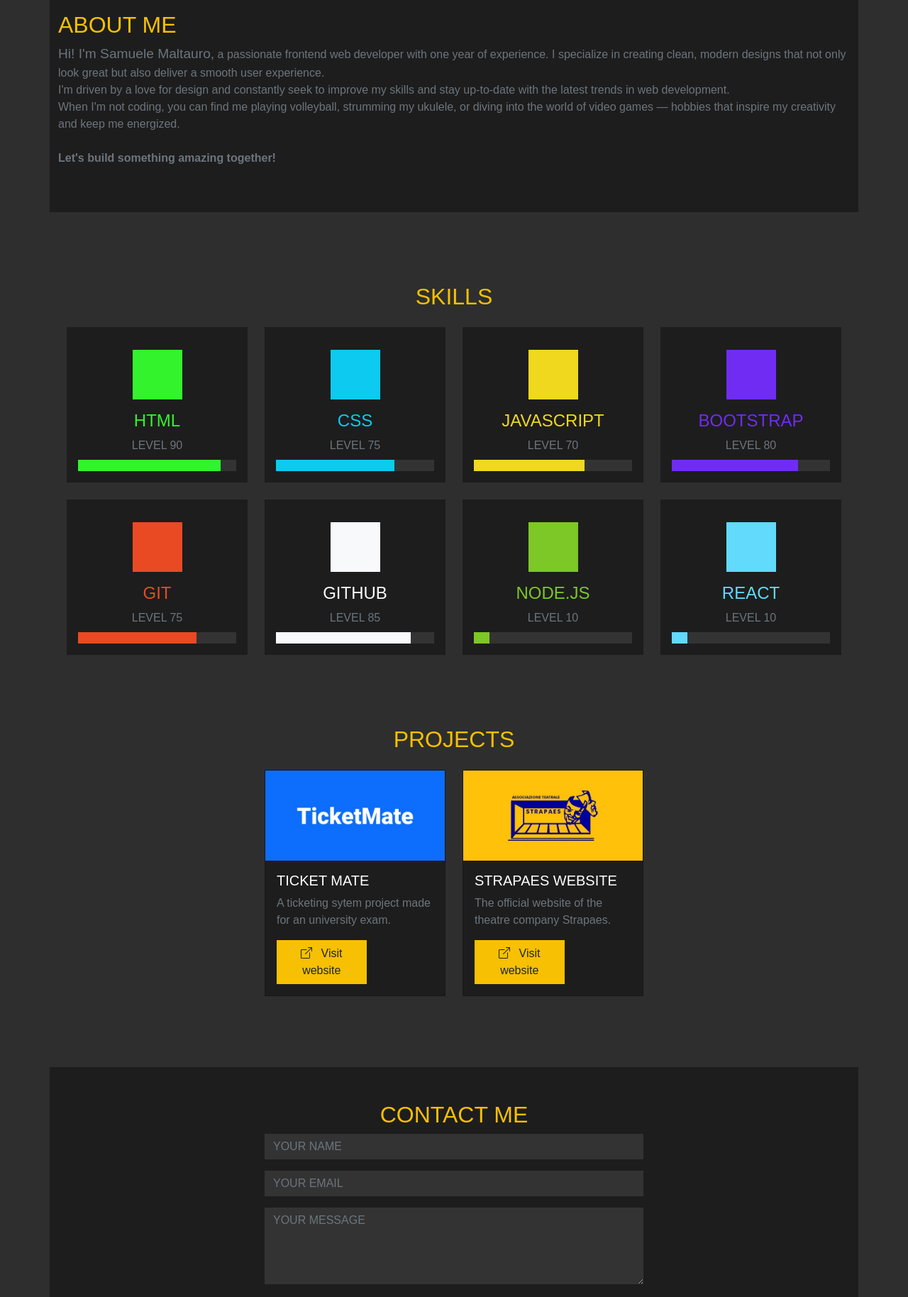
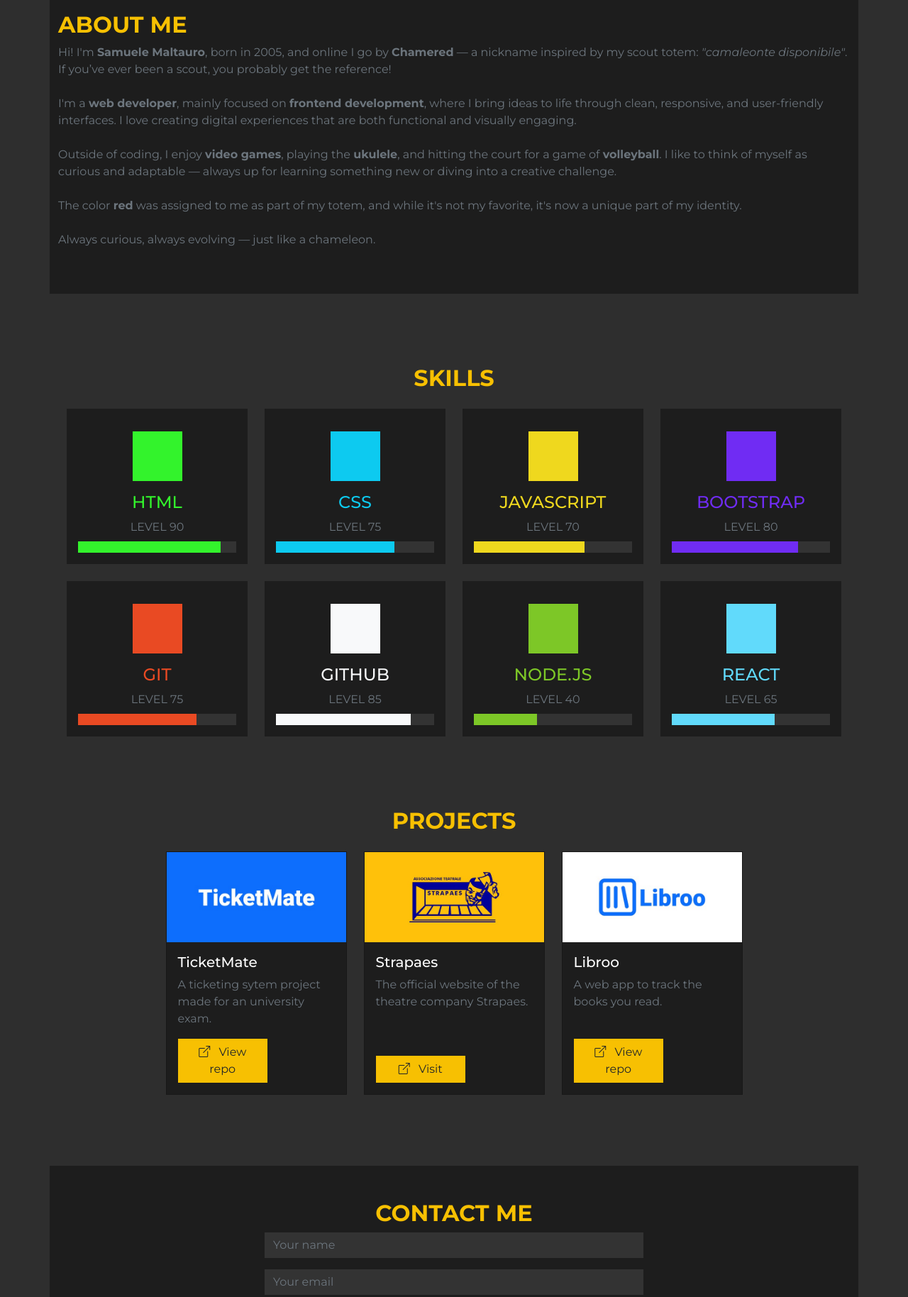
Before and after one commit to chamered/chamered.github.io, a plain HTML site: page index.html in a window 1280 px wide. Shown: the part 660-2488 px from the top of the page at 71% size. Drawn offline with nearby package versions, Linux system fonts and the light colour scheme; a script that the page names is missing; a web font is replaced by a local one.

Commit message:
Added Libroo project and changed font to Montserrat

```diff
--- a/index.html
+++ b/index.html
@@ -15,8 +15,8 @@
                     <div class="text-center mb-3">
                         <img class="border-custom" src="resources/sukketto_pic.jpg" alt="pic">
                     </div>
-                    <h1 class="text-center text-orange">SAMUELE MALTAURO</h1>
-                    <h3 class="text-center text-secondary">WEB DEVELOPER</h3>
+                    <h1 class="text-center text-orange fw-bold">SAMUELE <em class="text-danger">"chamered"</em> MALTAURO</h1>
+                    <h3 class="text-center text-secondary fw-bold">WEB DEVELOPER</h3>
                 </div>
                 <div class="col-12 bg-grey py-4 mt-4 text-center position-sticky top-0" style="z-index: 9999;">
                     <a class="btn btn-grey text-white rounded-0" href="#about-me">
@@ -39,22 +39,20 @@
 
                 <div id="about-me"></div>
                 <div class="col-12 bg-dark-dark py-5" style="margin-top: 100px;">
-                    <h2 class="text-orange">ABOUT ME</h2>
+                    <h2 class="text-orange fw-bold">ABOUT ME</h2>
                     <p class="text-secondary">
-                        <big>Hi! I'm Samuele Maltauro,</big> a passionate frontend web developer with one year of experience. I specialize in creating clean, modern designs that not only look great but also deliver a smooth user experience.
-                        <br>
-                        I'm driven by a love for design and constantly seek to improve my skills and stay up-to-date with the latest trends in web development.
-                        <br>
-                        When I'm not coding, you can find me playing volleyball, strumming my ukulele, or diving into the world of video games — hobbies that inspire my creativity and keep me energized.
-                        <br> <br>
-                        <strong>Let's build something amazing together!</strong>
+                        Hi! I'm <strong>Samuele Maltauro</strong>, born in 2005, and online I go by <strong>Chamered</strong> — a nickname inspired by my scout totem: <em>"camaleonte disponibile"</em>. If you’ve ever been a scout, you probably get the reference! <br> <br>
+                        I'm a <strong>web developer</strong>, mainly focused on <strong>frontend development</strong>, where I bring ideas to life through clean, responsive, and user-friendly interfaces. I love creating digital experiences that are both functional and visually engaging. <br> <br>
+                        Outside of coding, I enjoy <strong>video games</strong>, playing the <strong>ukulele</strong>, and hitting the court for a game of <strong>volleyball</strong>. I like to think of myself as curious and adaptable — always up for learning something new or diving into a creative challenge. <br> <br>
+                        The color <strong>red</strong> was assigned to me as part of my totem, and while it's not my favorite, it's now a unique part of my identity. <br> <br>
+                        Always curious, always evolving — just like a chameleon.
                     </p>
                 </div>
 
                 <div id="skills"></div>
                 <div class="col-12" style="margin-top: 100px;">
                     <div class="text-center">
-                        <h2 class="text-orange mb-4">SKILLS</h2>
+                        <h2 class="text-orange fw-bold mb-4">SKILLS</h2>
                         <div class="container">
                           <div class="row">
                             <div class="col-6 col-md-3">
@@ -135,9 +133,9 @@
                                     <div class="square bg-node"></div>
                                 </div>
                                 <h4 class="text-node">NODE.JS</h4>
-                                <p class="text-secondary my-2">LEVEL 10</p>
+                                <p class="text-secondary my-2">LEVEL 40</p>
                                 <div class="progress bg-grey rounded-0">
-                                    <div class="progress-bar bg-node" style="width: 10%"></div>
+                                    <div class="progress-bar bg-node" style="width: 40%"></div>
                                 </div>
                               </div>
                             </div>
@@ -147,9 +145,9 @@
                                     <div class="square bg-react"></div>
                                 </div>
                                 <h4 class="text-react">REACT</h4>
-                                <p class="text-secondary my-2">LEVEL 10</p>
+                                <p class="text-secondary my-2">LEVEL 65</p>
                                 <div class="progress bg-grey rounded-0">
-                                    <div class="progress-bar bg-react" style="width: 10%"></div>
+                                    <div class="progress-bar bg-react" style="width: 65%"></div>
                                 </div>
                               </div>
                             </div>
@@ -160,32 +158,45 @@
 
                 <div id="projects"></div>
                 <div class="col-12" style="margin-top: 100px;">
-                    <h2 class="text-orange text-center mb-4">PROJECTS</h2>
+                    <h2 class="text-orange text-center fw-bold mb-4">PROJECTS</h2>
                     <div class="container">
                         <div class="row d-flex justify-content-center">
                             <div class="col-6 col-lg-3">
                                 <div class="card h-100 rounded-0 bg-dark-dark text-white">
-                                    <img src="resources/ticketmate-project-banner.jpg" class="card-img-top rounded-0" alt="">
+                                    <img src="resources/ticketmate-banner.jpg" class="card-img-top rounded-0" alt="">
                                     <div class="card-body">
-                                        <h5 class="card-title">TICKET MATE</h5>
+                                        <h5 class="card-title">TicketMate</h5>
                                         <p class="card-text text-secondary">A ticketing sytem project made for an university exam.</p>
                                     </div>
-                                    <a href="#" class="btn w-50 ms-3 mb-3 rounded-0 btn-orange">
+                                    <a href="https://gitlab.inf.unibz.it/Samuele.Maltauro/wie_202425_cs02/-/tree/main/Project?ref_type=heads" target="_blank" class="btn w-50 ms-3 mb-3 rounded-0 btn-orange">
                                         <i class="bi bi-box-arrow-up-right me-2"></i>
-                                        Visit website
+                                        View repo
                                     </a>
                                 </div>
                             </div>
                             <div class="col-6 col-lg-3">
                                 <div class="card h-100 rounded-0 bg-dark-dark text-white">
-                                    <img src="resources/strapaes-website-project-banner.jpg" class="card-img-top rounded-0" alt="">
+                                    <img src="resources/strapaes-banner.jpg" class="card-img-top rounded-0" alt="">
                                     <div class="card-body">
-                                        <h5 class="card-title">STRAPAES WEBSITE</h5>
+                                        <h5 class="card-title">Strapaes</h5>
                                         <p class="card-text text-secondary">The official website of the theatre company Strapaes.</p>
                                     </div>
                                     <a href="#" class="btn w-50 ms-3 mb-3 rounded-0 btn-orange">
                                         <i class="bi bi-box-arrow-up-right me-2"></i>
-                                        Visit website
+                                        Visit
+                                    </a>
+                                </div>
+                            </div>
+                            <div class="col-6 col-lg-3">
+                                <div class="card h-100 rounded-0 bg-dark-dark text-white">
+                                    <img src="resources/libroo-banner.jpg" class="card-img-top rounded-0" alt="">
+                                    <div class="card-body">
+                                        <h5 class="card-title">Libroo</h5>
+                                        <p class="card-text text-secondary">A web app to track the books you read.</p>
+                                    </div>
+                                    <a href="https://github.com/chamered/libroo" target="_blank" class="btn w-50 ms-3 mb-3 rounded-0 btn-orange">
+                                        <i class="bi bi-box-arrow-up-right me-2"></i>
+                                        View repo
                                     </a>
                                 </div>
                             </div>
@@ -195,21 +206,21 @@
 
                 <div id="contact"></div>
                 <div class="col-12 text-center bg-dark-dark py-5" style="margin-top: 100px;">
-                    <h2 class="text-orange">CONTACT ME</h2>
+                    <h2 class="text-orange fw-bold">CONTACT ME</h2>
                     <form>
                         <div class="container w-50">
                             <div class="row d-flex justify-content-center">
                                 <div class="col-12">
-                                    <input type="text" name="name" class="form-control rounded-0 bg-grey border-0 text-white text-white" placeholder="YOUR NAME">
+                                    <input type="text" name="name" class="form-control rounded-0 bg-grey border-0 text-white text-white" placeholder="Your name">
                                 </div>
                                 <div class="col-12 mt-3">
-                                    <input type="text" name="email" class="form-control rounded-0 bg-grey border-0 text-white" placeholder="YOUR EMAIL">
+                                    <input type="text" name="email" class="form-control rounded-0 bg-grey border-0 text-white" placeholder="Your email">
                                 </div>
                                 <div class="col-12 mt-3">
-                                    <textarea name="message" class="form-control rounded-0 bg-grey border-0 text-white" rows="4" placeholder="YOUR MESSAGE"></textarea>
+                                    <textarea name="message" class="form-control rounded-0 bg-grey border-0 text-white" rows="4" placeholder="Your message"></textarea>
                                 </div>
                                 <div class="col-6 mt-4">
-                                    <button type="submit" class="btn btn-orange rounded-0 px-4 py-2 mx-2">SEND MESSAGE</button>
+                                    <button type="submit" class="btn btn-orange rounded-0 px-4 py-2 mx-2">Send Message</button>
                                 </div>
                             </div>
                         </div>
@@ -217,7 +228,7 @@
                 </div>
 
                 <div class="col-12 bg-dark-dark py-4 mt-5">
-                    <div class="text-center text-secondary"><i class="bi bi-c-square-fill"></i> 2025 SAMUELE MALTAURO. ALL RIGHTS RESERVED.</div>
+                    <div class="text-center text-secondary">&copy; 2025 Chamered. All rights reserved.</div>
                 </div>
             </div>
         </div>
--- a/style.css
+++ b/style.css
@@ -6,7 +6,7 @@ html {
 
 body {
     scroll-behavior: smooth;
-    font-family: "Tiny5", sans-serif;
+    font-family: "Montserrat", sans-serif;
     background-color: #2E2E2E;
 }
 
```
Also changed, not shown: resources/libroo-banner.jpg (added), resources/strapaes-banner.jpg (renamed from resources/strapaes-website-project-banner.jpg), resources/ticketmate-banner.jpg (renamed from resources/ticketmate-project-banner.jpg), 2 other files.
